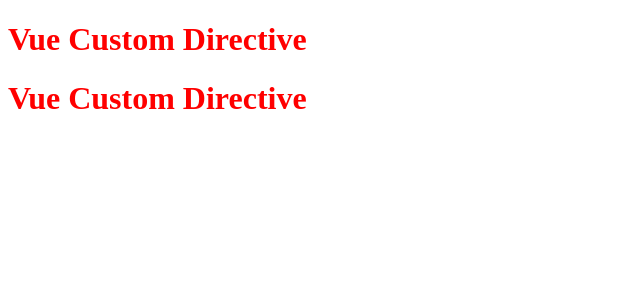
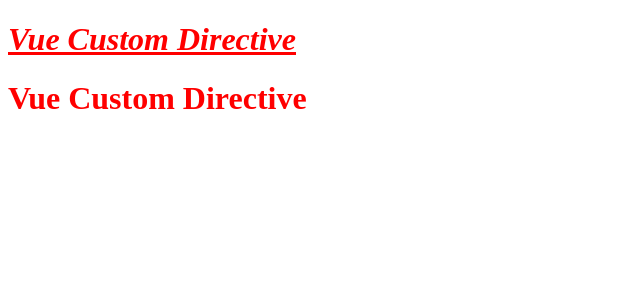
Before and after one commit to BernardoBF4/vue-custom-directives, a Vue app: page / in a window 1280 px wide. Shown: the top 300 px of the page, without its empty margins (0-640 px from the left). Built offline with nearby package versions, Linux system fonts and the light colour scheme.

Commit message:
✨ feat(proj: modificadores): adicionados modificadores à diretiva

```diff
--- a/src/App.vue
+++ b/src/App.vue
@@ -1,5 +1,5 @@
 <template>
-  <h1 v-color:slow="colors">Vue Custom Directive</h1>
+  <h1 v-color:slow.underline.italic="colors">Vue Custom Directive</h1>
   <h1 v-color:crazy="colors">Vue Custom Directive</h1>
 </template>
 
@@ -8,6 +8,13 @@
 const colors = ref(['blue', 'red', 'green'])
 
 function vColor(el, binding) {
+  if (binding.modifiers.underline) {
+    el.style.textDecoration = 'underline'
+  }
+
+  if (binding.modifiers.italic) {
+    el.style.fontStyle = 'italic'
+  }
   const speeds = {
     slow: 2000,
     normal: 1000,
```
